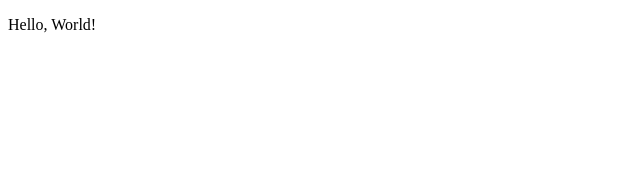
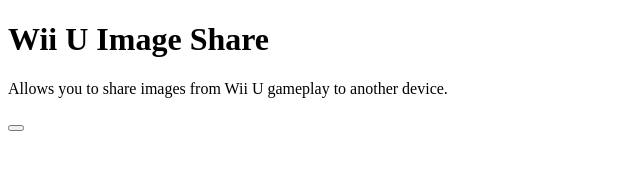
Before and after one commit to elyk233/wiiu-image-share, a plain HTML site: page index.html in a window 1280 px wide. Shown: the whole page, without its empty margins (0-640 px from the left). Drawn offline with Linux system fonts and the light colour scheme.

Commit message:
Update index.html

```diff
--- a/index.html
+++ b/index.html
@@ -2,7 +2,11 @@
 <html>
 <body>
 
-<p>Hello, World!</p>
+<h1>Wii U Image Share</h1>
+
+<p>Allows you to share images from Wii U gameplay to another device.</p>
+
+  <button = Insert Text>
 
 </body>
 </html>
```
